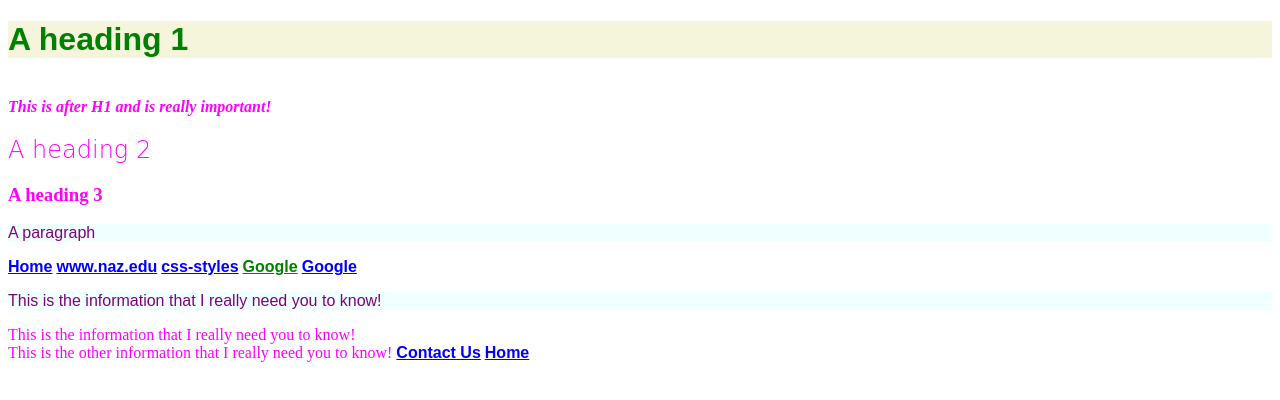
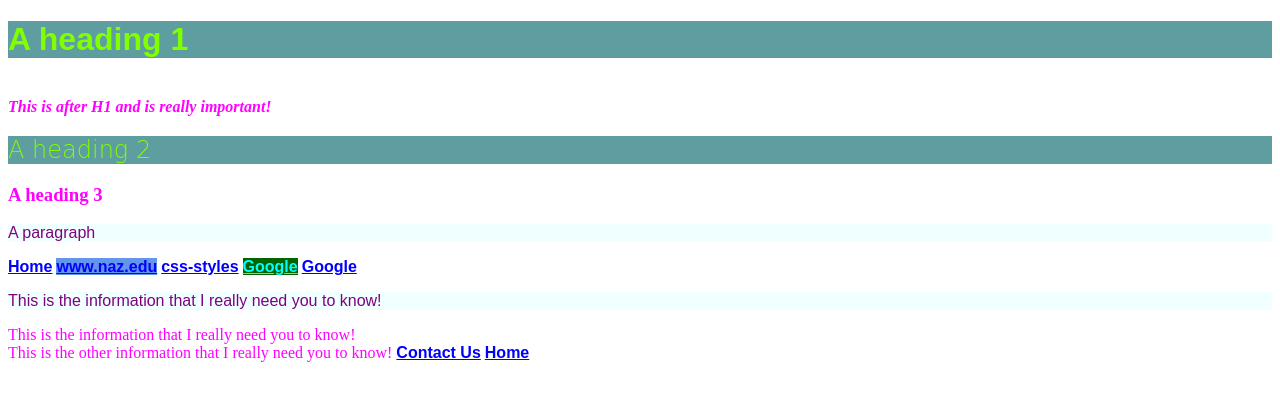
Before and after one commit to melissacole8/assignment1, a plain HTML site: page index.html in a window 1280 px wide. Drawn offline with Linux system fonts and the light colour scheme.

Commit message:
added elements

```diff
--- a/css/styles.css
+++ b/css/styles.css
@@ -15,11 +15,25 @@ h1 {
     font-family: "arial";
 }
 
+.testtwo {
+    background-color: cornflowerblue;
+}
+
+.cis-260 {
+    color: chartreuse;
+    background-color: cadetblue
+}
+
+
 p {
     color: coral;
     background-color: azure;
     }
 
+.test {
+    background-color: darkgreen;
+}
+
 a {
     color: red;
 }
--- a/index.html
+++ b/index.html
@@ -31,15 +31,15 @@
     </style>
 </head>
 <body>
-    <h1>A heading 1</h1> <br><strong><em>This is after H1 and is really important!</em></strong>
-    <h2>A heading 2</h2>
+    <h1 class="cis-260">A heading 1</h1> <br><strong><em>This is after H1 and is really important!</em></strong>
+    <h2 class="cis-260">A heading 2</h2>
     <h3>A heading 3</h3>
     <p>A paragraph</p>
     <a href="index.html">Home</a>
-    <a href="https://www.naz.edu" target="_blank">www.naz.edu</a>
+    <a class="testtwo" href="https://www.naz.edu" target="_blank">www.naz.edu</a>
 
     <a href="css/styles.css">css-styles</a>
-    <a href="http://www.google.com" target="_blank" style="color: green;">Google</a>
+    <a class="test" href="http://www.google.com" target="_blank" style="color: cyan;">Google</a>
     <a href="http://www.google.com" target="_blank">Google</a>
     <p>This is the information that I really need you to know!</p>
     This is the information that I really need you to know!<br>
```
